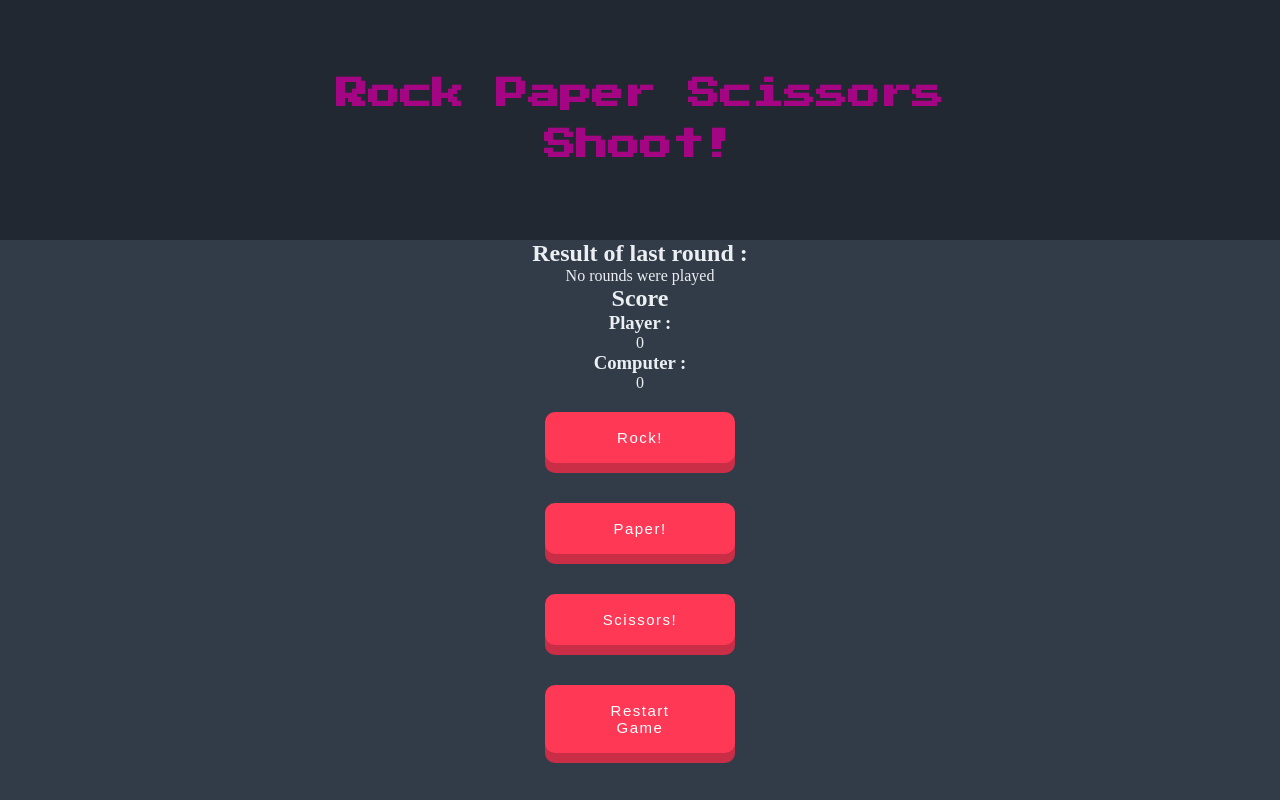
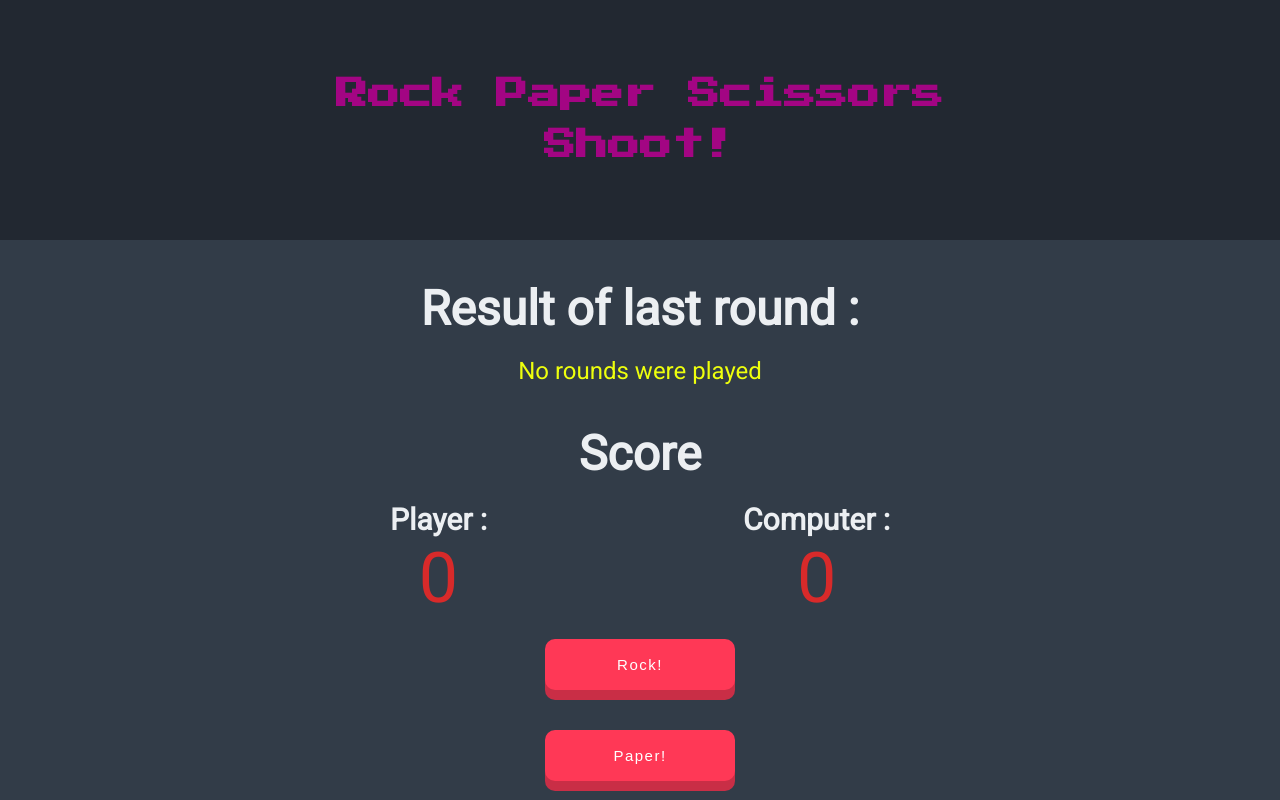
Before and after one commit to Seifboudokhane/rock-paper-scissors, a plain HTML site: page index.html in a window 1280 px wide. Shown: the top 800 px of the page. Drawn offline with Linux system fonts and the light colour scheme.

Commit message:
Rearrange the score ui and add some color

```diff
--- a/index.html
+++ b/index.html
@@ -19,13 +19,13 @@
         <p id="roundResult">No rounds were played</p>
         <p id="gameOver"></p>
     </div>
+    <h2>Score</h2>
     <div class="scores">
-        <h2>Score</h2>
-        <div class="playerScoreUi">
+        <div class="playerScoreUi score">
             <h3>Player : </h3>
             <p id="playerScore">0</p>
         </div>
-        <div class="computerScoreUi">
+        <div class="computerScoreUi score">
             <h3>Computer : </h3>
             <p id="computerScore">0</p>
         </div>
--- a/style.css
+++ b/style.css
@@ -11,6 +11,7 @@ body {
     background-color: #323c48;
     color: #eceff2;
     text-align: center;
+    font-family: 'Roboto', sans-serif;
 }
 
 .gameTitle{
@@ -19,6 +20,7 @@ body {
     display: flex;
     justify-content: center;
     align-items: center;
+    width: 100%;
 }
 h1 {
     font-family: 'Press Start 2P', cursive;
@@ -30,12 +32,36 @@ h1 {
     line-height: 1.6;
 }
 
+h2 {
+    font-size: 300%;
+    margin: 40px 0 20px 0;
+}
+#roundResult{
+    font-weight: 500;
+    font-size: 150%;
+    color: #eeff0d;
+}
+.scores{
+    display: flex;
+    justify-content: center;
+}
+.score{
+    margin: 0 10%;
+    text-wrap: nowrap;
+}
+.score h3 {
+    font-size: 30px;
+}
+#computerScore, #playerScore {
+    font-size: 70px;
+    color: #d82a2a;
+}
+
 .buttons {
     display: flex;
     flex-direction: column;
     align-items: center;
 }
-
 button {
     padding: 17px 40px;
     border-radius: 10px;
```
